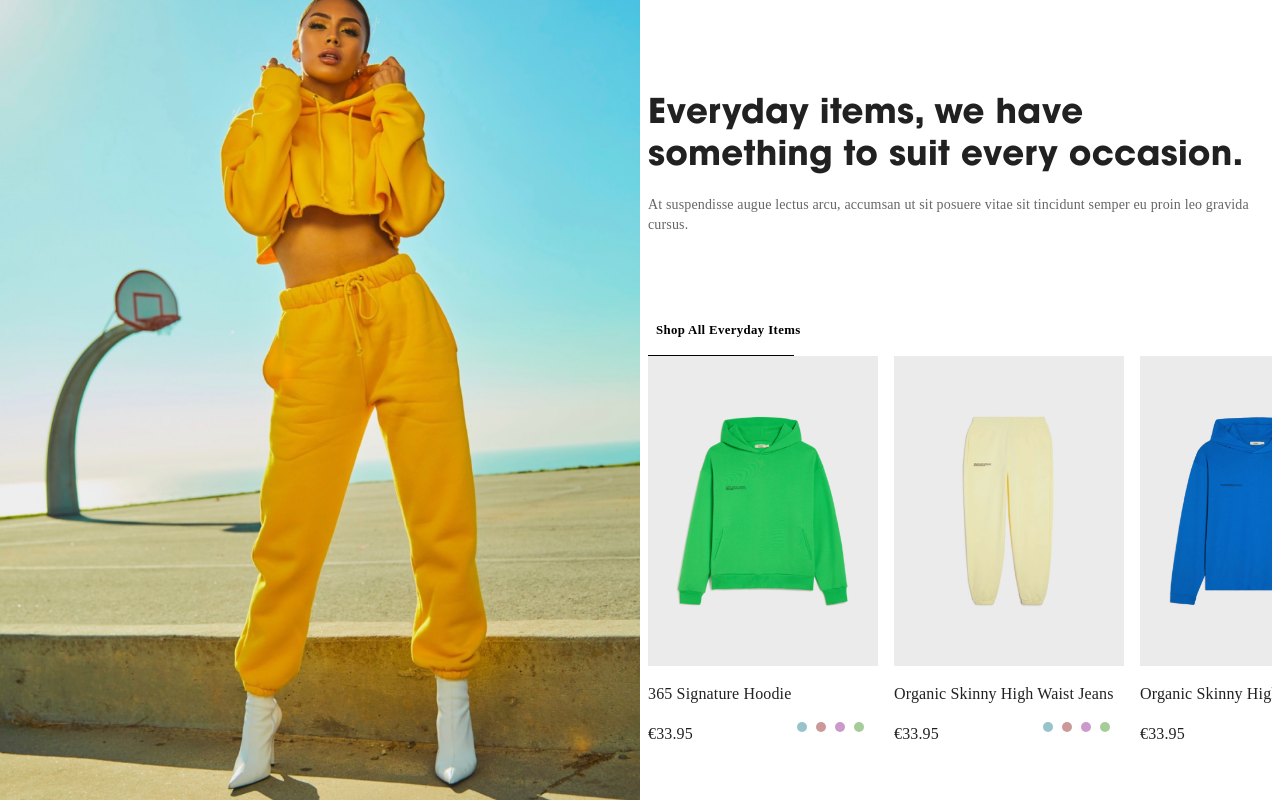
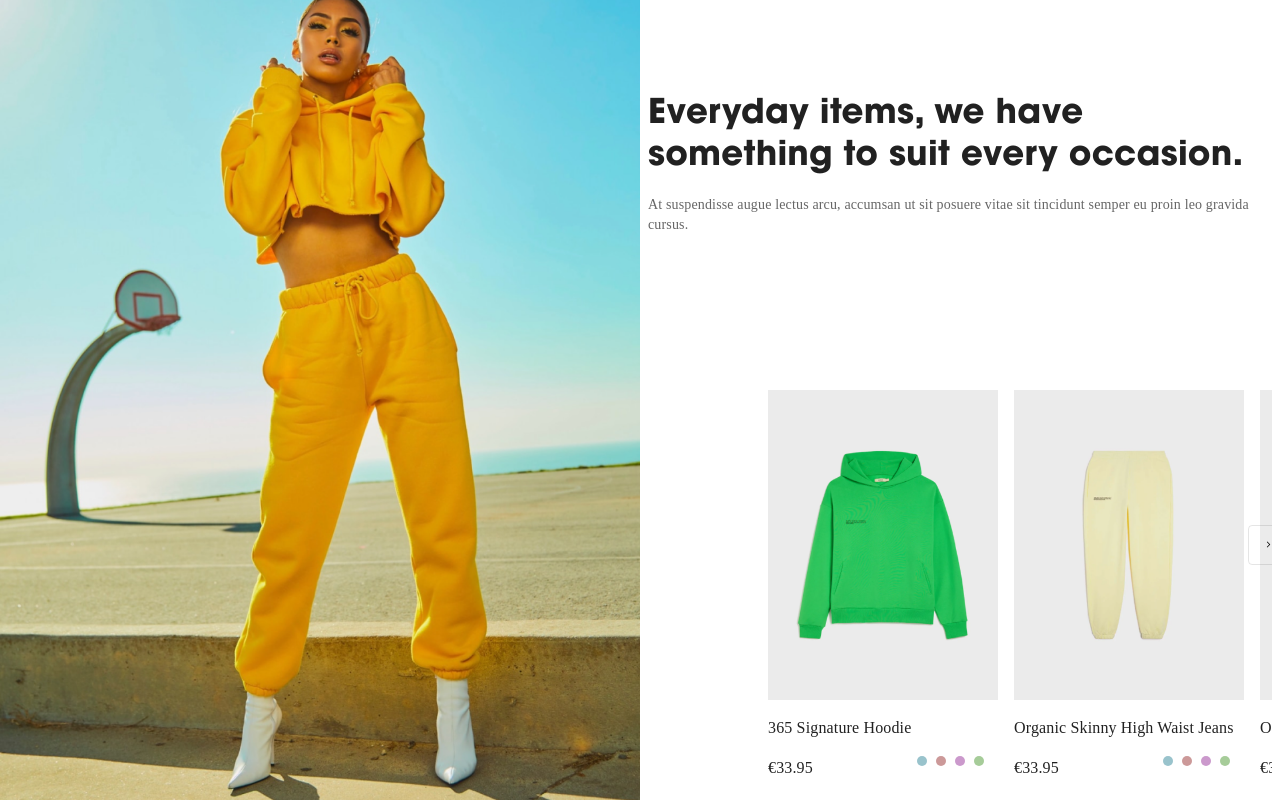
Before and after one commit to erhanyasar/Fashion-Landing-Page, a React (Create React App) app: page / in a window 1280 px wide. Built offline with nearby package versions, Linux system fonts and the light colour scheme.

Commit message:
adds and make use of arrow icon

```diff
--- /dev/null
+++ b/src/components/arrowIcon.tsx
@@ -0,0 +1,34 @@
+
+import { Button } from '@mui/material';
+import ArrowForwardIosIcon from '@mui/icons-material/ArrowForwardIos';
+
+function ArrowIcon() {
+  const handleScroll = () => {
+    // window.scrollBy(100, 0)
+  }
+
+  return (
+    <Button
+      sx={{
+        color: '#000000',
+        boxSizing: 'border-box',
+        display: 'flex',
+        flexDirection: 'column',
+        alignItems: 'center',
+        padding: '12px',
+        gap: '10px',
+        minWidth: '40px',
+        height: '40px',
+        right: '258px',
+        mt: '135px !important',
+        mb: '188px !important',
+        border: '1px solid rgba(0, 0, 0, 0.1)'
+      }}
+      onClick={handleScroll}
+    >
+        <ArrowForwardIosIcon sx={{width: '7px', height: '13px'}} />
+    </Button>
+  );
+}
+
+export default ArrowIcon;
--- a/src/components/itemsList.tsx
+++ b/src/components/itemsList.tsx
@@ -1,6 +1,6 @@
 import ItemDetails from './itemDetails';
-import { Button, Typography, Stack } from '@mui/material';
-import ArrowForwardIosIcon from '@mui/icons-material/ArrowForwardIos';
+import { Stack } from '@mui/material';
+import ArrowIcon from './arrowIcon';
 
 const products = [
   { info: '365 Signature Hoodie', img:'./img/product-1.png' },
@@ -10,18 +10,14 @@ const products = [
 
 function ItemsList() {
   return (
-    <div style={{overflow: 'hidden'}}>
-      <Stack direction="column" spacing={2}>
-        <Button href="#text-buttons" sx={{minWidth: '146px', height: '17px', fontFamily: 'Avenir', fontStyle: 'normal', fontWeight: '900', fontSize: '12.8px', lineHeight: '17px', display: 'flex', alignItems: 'center', justifyContent: 'flex-start', textTransform: 'capitalize', color: '#000000', flex: 'none', order: '0', flexGrow: '0'}}>Shop all everyday items</Button>
-        <Typography variant="body2" component="span" sx={{width: '146px', height: '1px', background: '#000000', flex: 'none', order: 1, alignSelf: 'stretch', flexGrow: 0}}></Typography>
-      </Stack>
+    <div style={{overflow: 'scroll hidden', marginLeft: '120px', marginTop: '68px'}}>
       <Stack direction="row" spacing={2}>
         {products.map(product => {
           return (
             <ItemDetails key={product.img} product={product} />
           )
         })}
-        <ArrowForwardIosIcon />
+        <ArrowIcon />
       </Stack>
     </div>
   );
```
Also changed, not shown: public/img/arrow.png (added).
